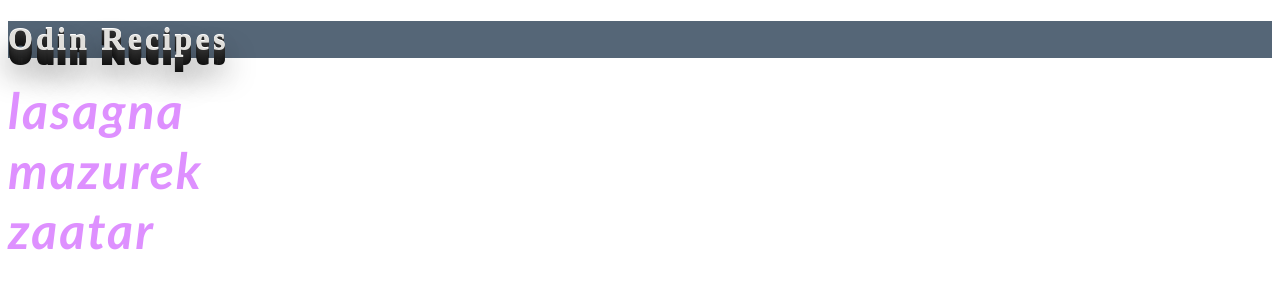
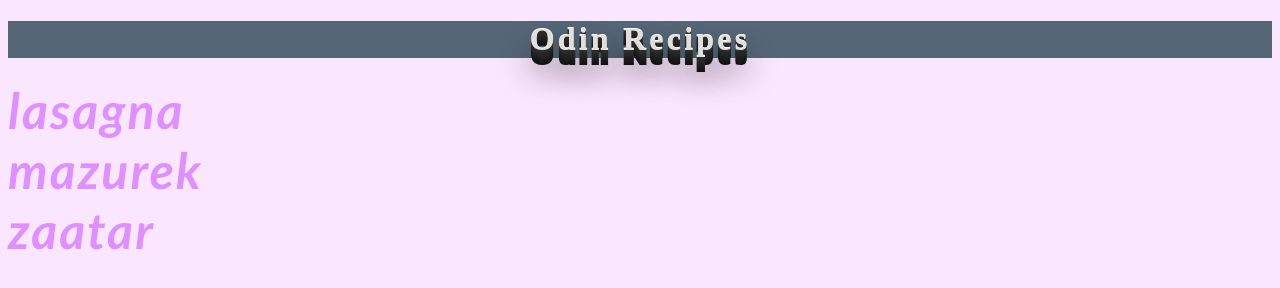
Before and after one commit to praevisa/odin-recipes, a plain HTML site: page index.html in a window 1280 px wide. Drawn offline with Linux system fonts and the light colour scheme.

Commit message:
Added more css styling to a root site(?)

```diff
--- a/index.html
+++ b/index.html
@@ -5,10 +5,14 @@
         <title>Odin Recipes</title>
 
         <style>
+            * {
+                background-color: #FBE6FF;
+            }
             .header {
                 color: #e0dfdc;
                 background-color: #567;
                 letter-spacing: .1em;
+                text-align: center;
                 text-shadow: 0 -1px 0 #fff, 0 1px 0 #2e2e2e, 0 2px 0 #2c2c2c, 0 3px 0 #2a2a2a, 0 4px 0 #282828, 0 5px 0 #262626, 0 6px 0 #242424, 0 7px 0 #222, 0 8px 0 #202020, 0 9px 0 #1e1e1e, 0 10px 0 #1c1c1c, 0 11px 0 #1a1a1a, 0 12px 0 #181818, 0 13px 0 #161616, 0 14px 0 #141414, 0 15px 0 #121212, 0 22px 30px rgba(0, 0, 0, 0.9);
             }
 
```
